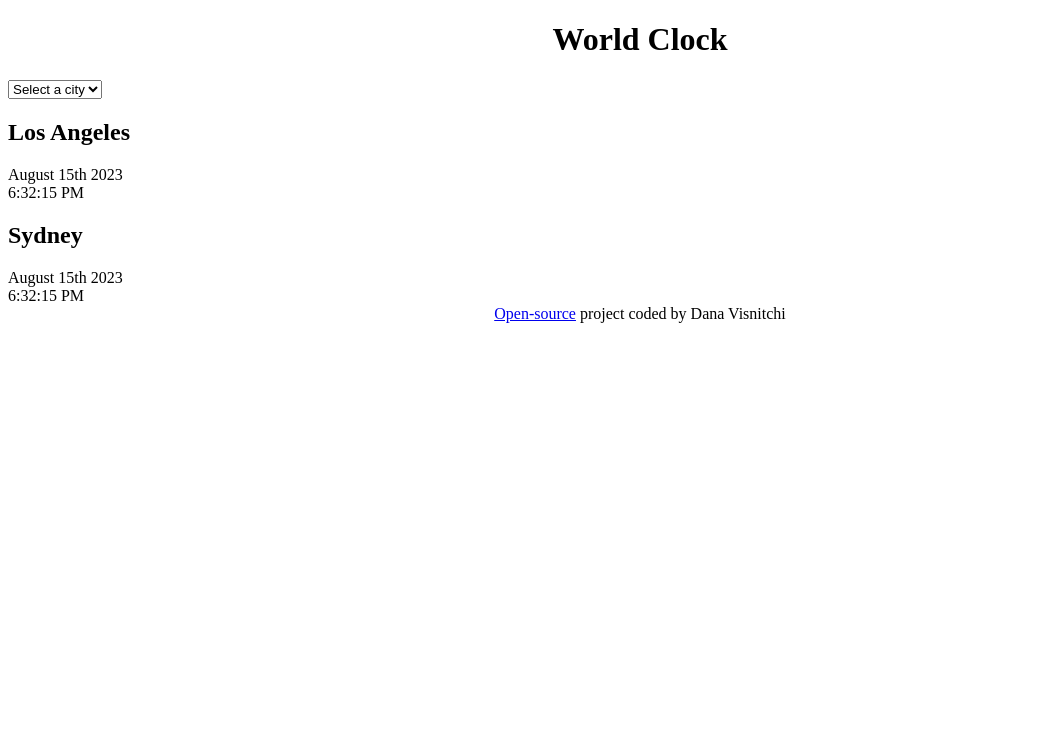
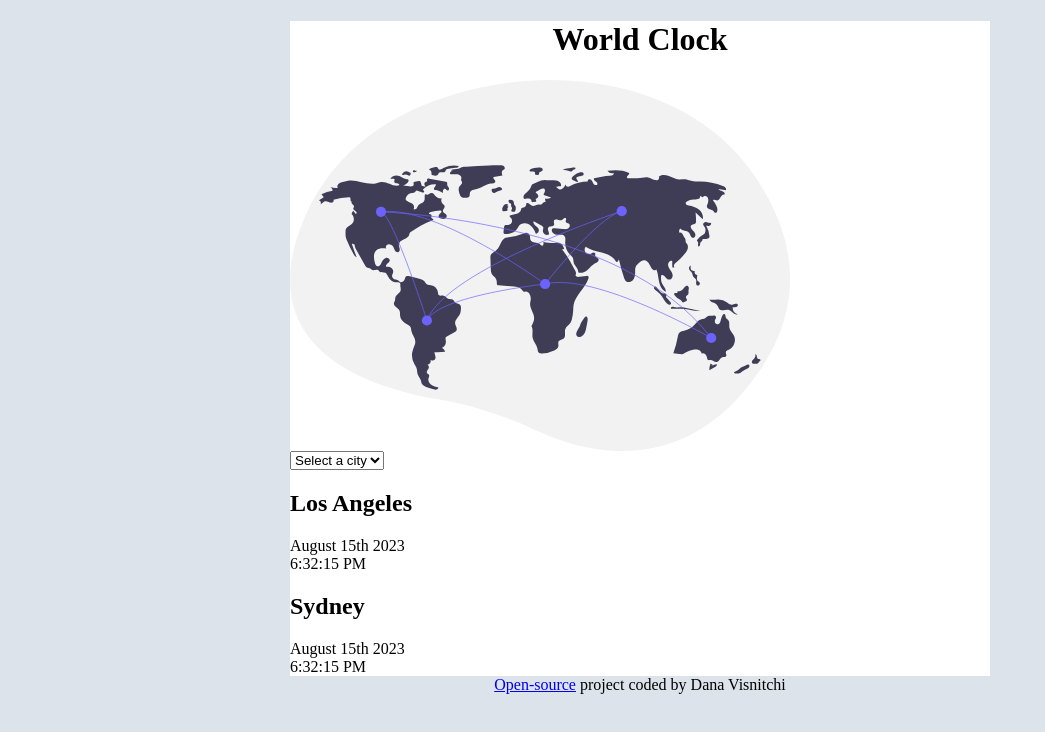
Before and after one commit to cvdana/Time-Zones, a plain HTML site: page index.html in a window 1280 px wide. Shown: the whole page, without its empty margins (0-1045 px from the left). Drawn offline with nearby package versions, Linux system fonts and the light colour scheme.

Commit message:
Css added

```diff
--- a/index.html
+++ b/index.html
@@ -12,12 +12,13 @@
   <body>
     <div class="container">
       <h1>World Clock</h1>
+      <img src="images/word.svg" alt="world map" />
       <form>
         <select name="time-zone" id="time-zones">
           <option value="" id="select">Select a city</option>
-          <option value="Europe/Paris" id="paris">London</option>
-          <option value="Asia/Tokyo" id="tokyo ">New York</option>
-          <option value="Australia/Sydney" id="sydney">Sydney</option>
+          <option value="london" id="london">London</option>
+          <option value="new-york" id="new-york ">New York</option>
+          <option value="sydney" id="sydney">Sydney</option>
         </select>
       </form>
       <div class="city">
--- a/src/style.css
+++ b/src/style.css
@@ -1,5 +1,19 @@
+body {
+  background-color: #dde3ea;
+}
+.container {
+  max-width: 700px;
+  margin: 0 auto;
+  background-color: #fff;
+}
 h1 {
   text-align: center;
+}
+img {
+  display: grid;
+  width: 500px;
+  place-items: center;
+  margin: 0;
 }
 footer {
   text-align: center;
```
Also changed, not shown: images/word.svg (added).
